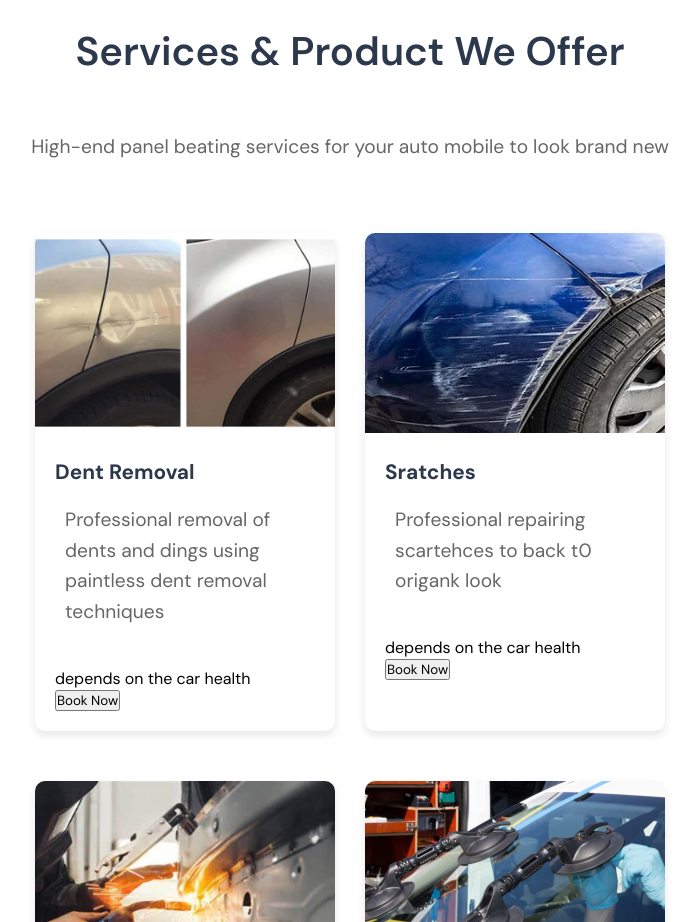
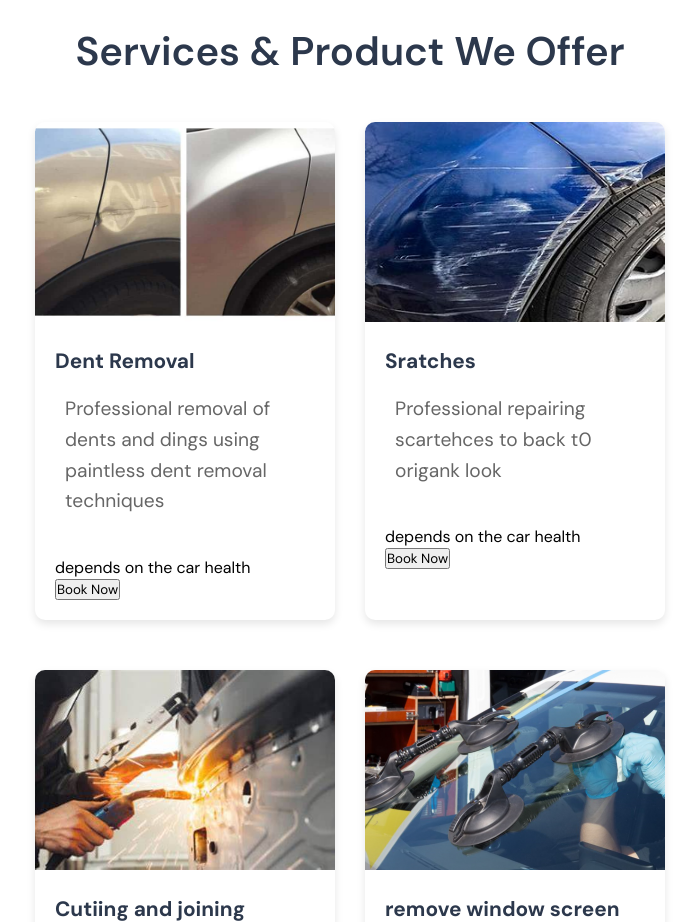
Before and after one commit to makfreelance/JC-Panel-Website, a plain HTML site: page frontend/home.html in a window 1280 px wide. Shown: the part 1140-2062 px from the top of the page, without its empty margins (290-989 px from the left). Drawn offline with Linux system fonts and the light colour scheme; a web font is replaced by a local one.

Commit message:
Update home.html
removing redundant information about company

```diff
--- a/frontend/home.html
+++ b/frontend/home.html
@@ -52,8 +52,7 @@
 
 
       <h1>Services & Product We Offer</h1>
-      <p>High-end panel beating services for your auto mobile to look brand new</p>
-      <div class="row grid grid-cols-1 md:grid-cols-2 lg:grid-cols-3 gap-6 mt-8">
+       <div class="row grid grid-cols-1 md:grid-cols-2 lg:grid-cols-3 gap-6 mt-8">
 
         <!-- Service Card 1 -->
         <div class="services-card-bg-white rounded-lg overflow-lg transition duration-300">
```
